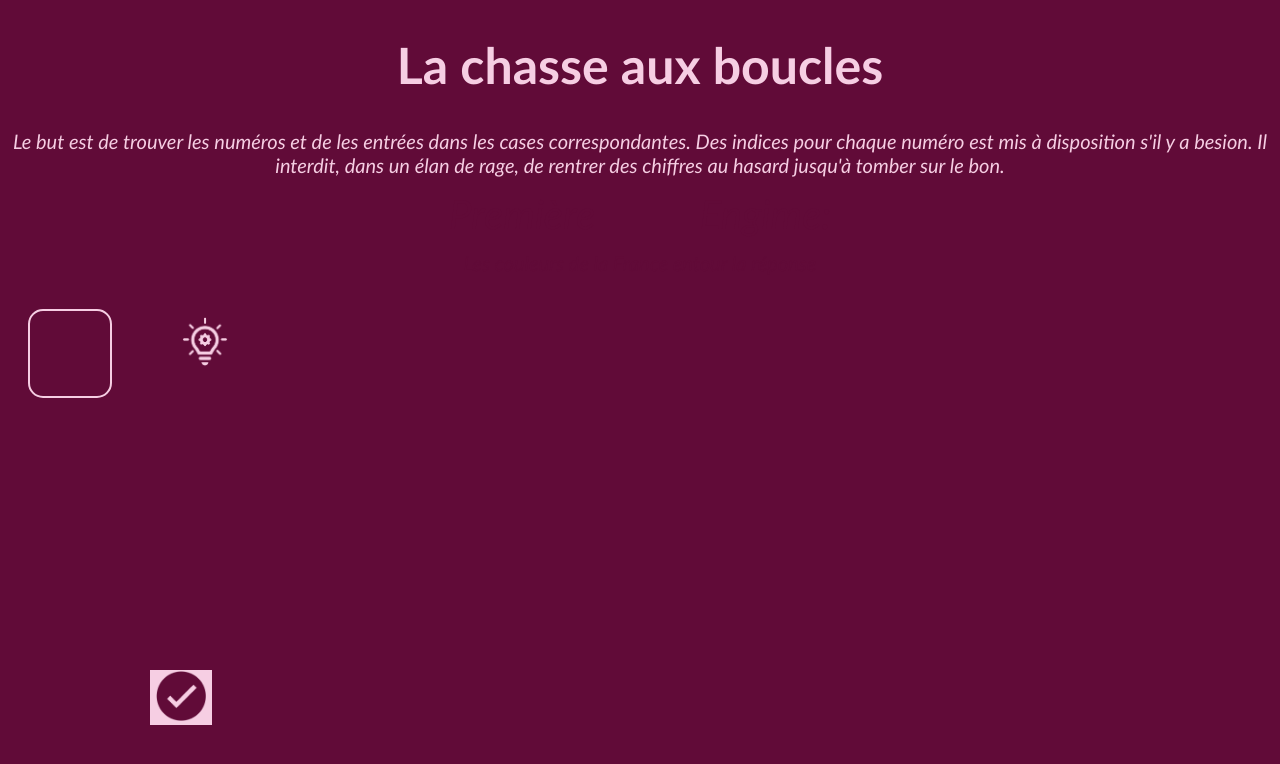
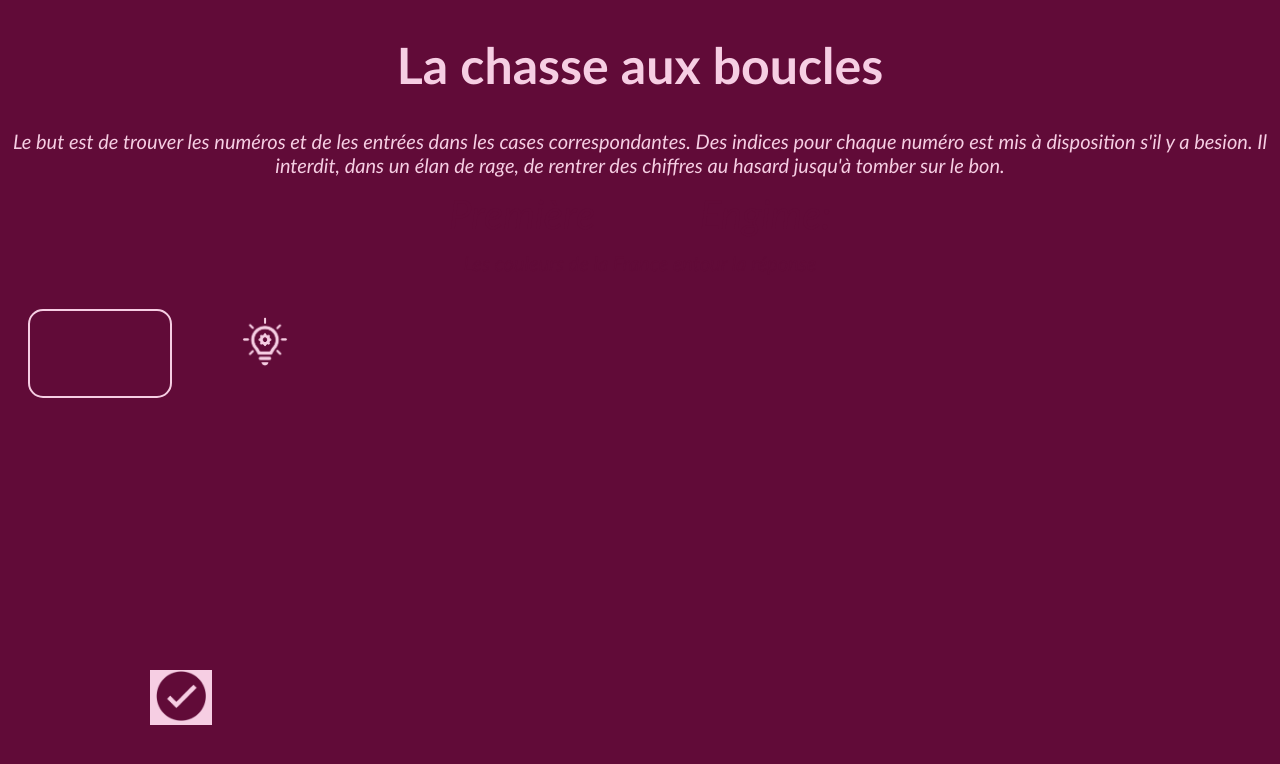
Before and after one commit to ChasseAuxBoucles/ChasseAuxBoucles, a plain HTML site: page index.html in a window 1280 px wide. Drawn offline with Linux system fonts and the light colour scheme.

Commit message:
Update style.css

```diff
--- a/style.css
+++ b/style.css
@@ -42,7 +42,7 @@ body{
 .input1, .input2, .input3, .input4{
     text-align: center;
     margin: 20px;
-    width: 40px;
+    width: 100px;
     font-size: 40px;
     background-color: #610B38;
     border: solid;
```
